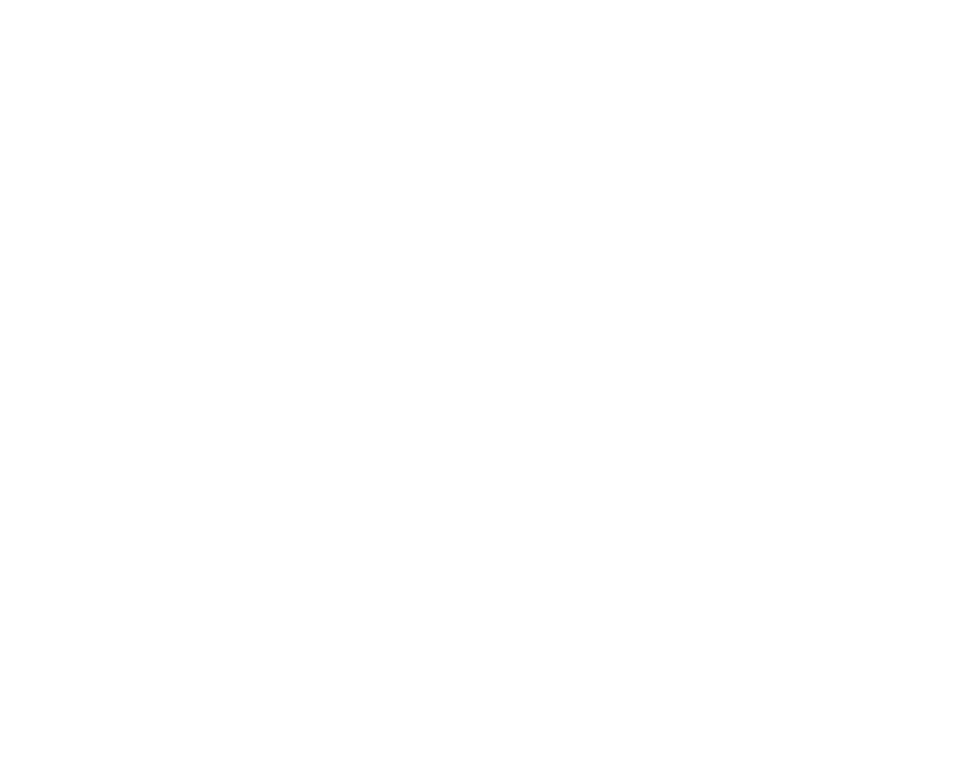
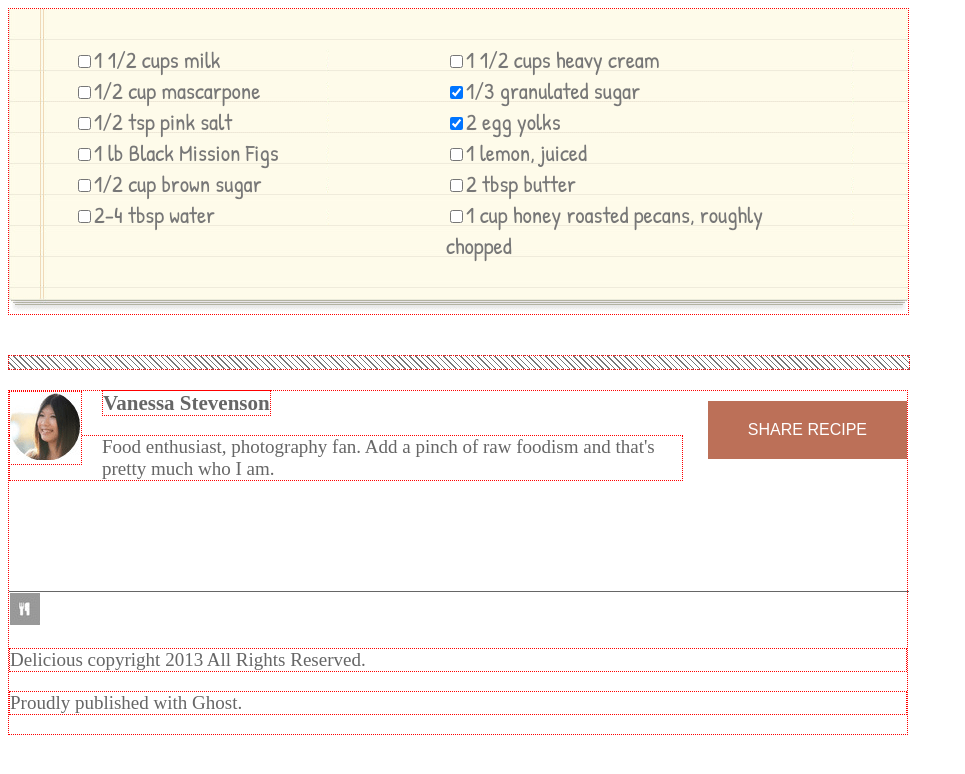
Before and after one commit to Nordcoder0101/chocolatepizza, a plain HTML site: page index.html in a window 1280 px wide. Shown: the whole page, without its empty margins (0-965 px from the left). Drawn offline with Linux system fonts and the light colour scheme.

Commit message:
bottom half of page

```diff
--- a/index.html
+++ b/index.html
@@ -2,8 +2,10 @@
 <html>
   <head>
     <!-- meta data goes here -->
-    <title></title>
+    <title>Chocolate Pizza</title>
     <!-- <link rel="stylesheet" href="reset.css"> -->
+    <link href="https://fonts.googleapis.com/css?family=Yellowtail" rel="stylesheet">
+    <link href="https://fonts.googleapis.com/css?family=Patrick+Hand" rel="stylesheet">
     <link rel="stylesheet" href="style.css">
   </head>
 
@@ -12,6 +14,35 @@
     <header>
     </header>
     <main>
+      <div class="ingredientsBox">
+      <img src="image/list-bg.png">
+        <ul class="ingredientsList">
+          <li><input type="checkbox" class="check">1 1/2 cups milk</input></li>
+          <li><input type="checkbox">1/2 cup mascarpone</input></li>
+          <li><input type="checkbox">1/2 tsp pink salt</input></li>
+          <li><input type="checkbox">1 lb Black Mission Figs</input></li>
+          <li><input type="checkbox">1/2 cup brown sugar</input></li>
+          <li class="columnBreak"><input type="checkbox">2-4 tbsp water</input></li>
+          <li><input type="checkbox">1 1/2 cups heavy cream</input></li>
+          <li><input type="checkbox" checked>1/3 granulated sugar</input></li>
+          <li><input type="checkbox" checked><span:checked>2 egg yolks</span></input></li>
+          <li><input type="checkbox">1 lemon, juiced</input></li>
+          <li><input type="checkbox">2 tbsp butter</input></li>
+          <li><input type="checkbox">1 cup honey roasted pecans, roughly chopped</input></li>
+        </ul>
+      </div>
+      <div class="sectionBreak"></div>
+      <footer>
+        <div class="vanessa">
+        <div class="profile"><img src="image/van-pic.png"></div>
+        <h3>Vanessa Stevenson</h3>
+        <p>Food enthusiast, photography fan. Add a pinch of raw foodism and that's pretty much who I am.</p></div>
+        <div class="sharebutton">SHARE RECIPE</div>
+        <div class="bottomline"></div>
+        <img src="image/small-logo.png">
+        <p>Delicious copyright 2013 All Rights Reserved.</p>
+        <p>Proudly published with Ghost.</p>
+      </footer>
     </main>
     <script src="app.js"></script>
   </body>
--- a/style.css
+++ b/style.css
@@ -0,0 +1,139 @@
+body {
+  width: 900px;
+}
+
+p {
+  color: #666;
+  font-size: 19px;
+  border: 1px dotted red;
+}
+
+h3 {
+  color: #666;
+  font-weight: bold;
+  font-size: 21px;
+  margin-top: 0;
+  display: inline;
+  border: 1px dotted red;
+}
+
+.ingredientsBox {
+  position:relative;
+  width:899px;
+  height:305px;
+  margin-bottom: 40px;
+  border: 1px dotted red;
+}
+
+ul.ingredientsList {
+  position: absolute;
+  font-family: 'Patrick Hand',cursive;
+  font-size: 23px;
+  color: #777;
+  list-style-type: none;
+  top: 12px;
+  left: 25px;
+  columns: 2;
+  column-gap: 10px;
+  margin-right: 100px;
+}
+
+li.columnBreak {
+  break-after: column;
+}
+
+input:checked {
+  text-decoration: line-through;
+}
+
+input[type=checkbox] {
+  background-color: transparent;
+}
+
+.sectionBreak {
+  height: 13px;
+  width: 900px;
+  background: repeating-linear-gradient(
+    45deg,
+    #777,
+    #777 1px,
+    #fff 1px,
+    #fff 4px
+  );
+  border: 1px dotted red;
+}
+
+footer {
+  margin-top: 20px;
+  border: 1px dotted red;
+}
+
+.profile {
+  float: left;
+  margin-right: 20px;
+  border: 1px dotted red;
+}
+
+.vanessa {
+  width: 75%;
+  float: left;
+}
+
+.sharebutton {
+  background-color: #BC7058;
+  padding: 20px 40px;
+  color: #FFF;
+  font-family: sans-serif;
+  float: right;
+  display: inline;
+  margin-top: 10px;
+}
+
+.bottomline
+{
+  height: 1px;
+  width: 900px;
+  background-color: #666;
+  position: relative;
+  margin-top: 200px;
+}
+
+/* .squaredFour */
+.check {
+  label {
+    width: 20px;
+    height: 20px;
+    cursor: pointer;
+    position: absolute;
+    top: 0;
+    left: 0;
+    background: #fcfff4;
+    background: linear-gradient(top, #fcfff4 0%, #dfe5d7 40%, #b3bead 100%);
+    border-radius: 4px;
+    box-shadow: inset 0px 1px 1px white, 0px 1px 3px rgba(0,0,0,0.5);
+    &:after {
+      content: '';
+      width: 9px;
+      height: 5px;
+      position: absolute;
+      top: 4px;
+      left: 4px;
+      border: 3px solid #333;
+      border-top: none;
+      border-right: none;
+      background: transparent;
+      opacity: 0;
+      transform: rotate(-45deg);
+    }
+    &:hover::after {
+      opacity: 0.5;
+    }
+  }
+  input[type=checkbox] {
+    visibility: hidden;
+    &:checked + label:after {
+      opacity: 1;
+    }
+  }
+}
+/* end .squaredFour */
```
Also changed, not shown: 1 other file.
